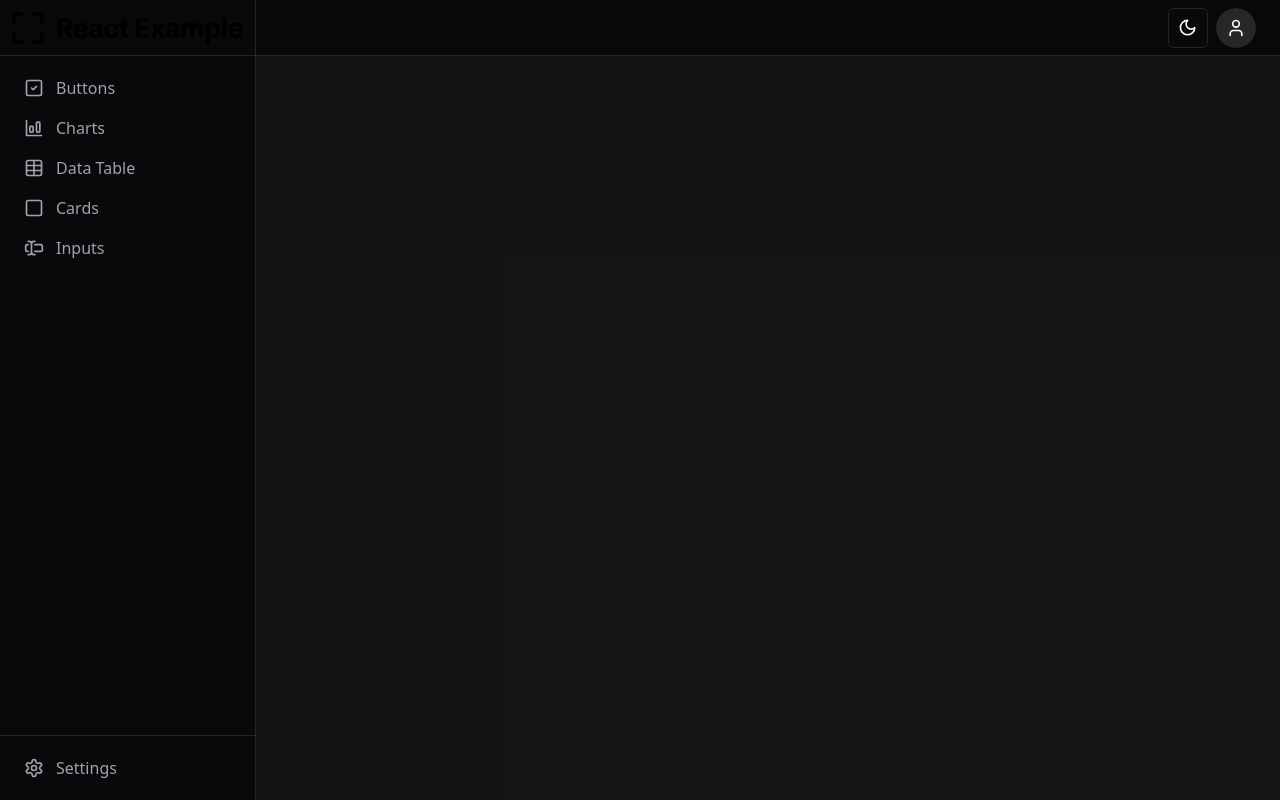
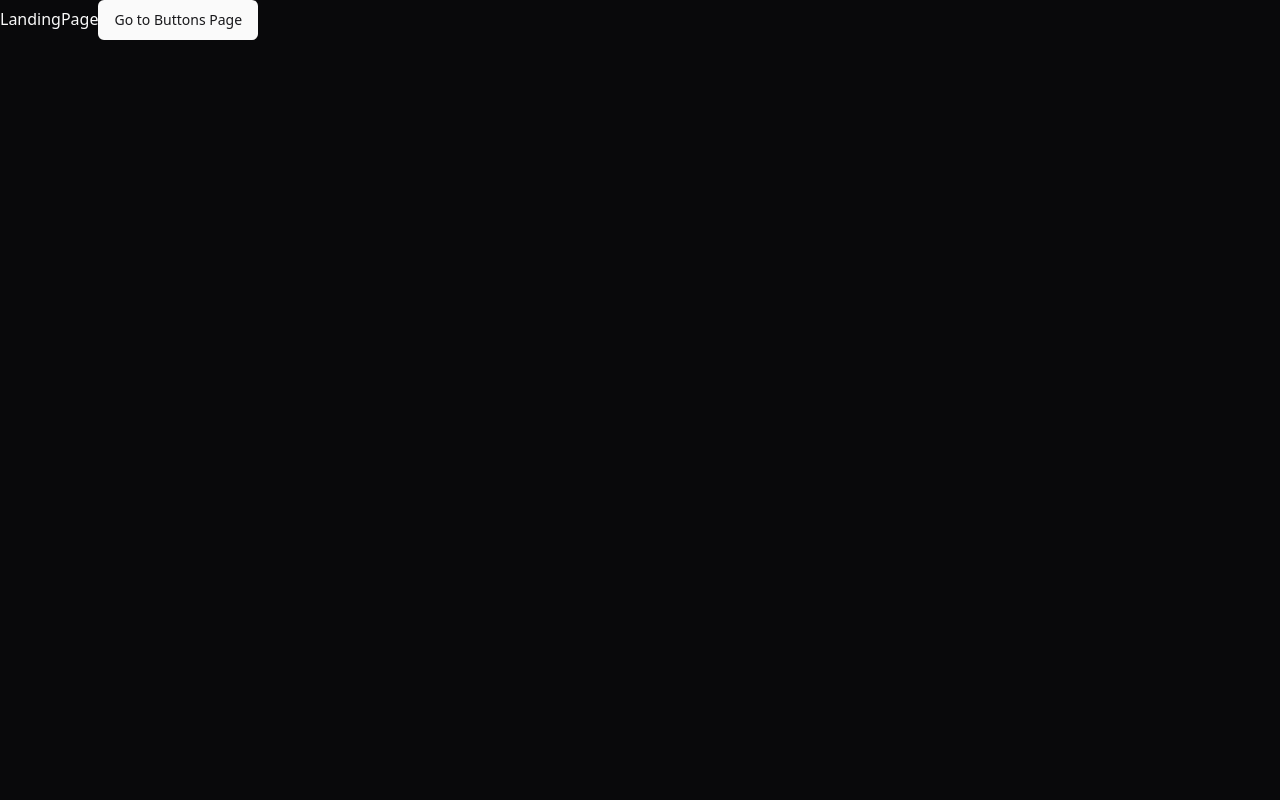
Before and after one commit to evanmhenry/spade-design-system, a React (Vite) app in the folder ReactExample.Web/: page / in a window 1280 px wide. Built offline with nearby package versions, Linux system fonts and the light colour scheme.

Commit message:
refactor: changes router to add landing page

```diff
--- a/ReactExample.Web/src/components/navigation/MainLayout.tsx
+++ b/ReactExample.Web/src/components/navigation/AppLayout.tsx
@@ -10,7 +10,7 @@ import { Avatar, AvatarFallback } from "../ui/Avatar";
 import SideBar from "./SideBar";
 import ThemeToggle from "../theming/ThemeToggle";
 
-const MainLayout = () => {
+const AppLayout = () => {
   return (
     <div className="flex w-screen items-start">
       <SideBar />
@@ -47,4 +47,4 @@ const MainLayout = () => {
   );
 };
 
-export default MainLayout;
+export default AppLayout;
--- a/ReactExample.Web/src/components/navigation/BrowserRouter.tsx
+++ b/ReactExample.Web/src/components/navigation/BrowserRouter.tsx
@@ -1,5 +1,5 @@
 import { createBrowserRouter } from "react-router-dom";
-import MainLayout from "./MainLayout";
+import AppLayout from "./AppLayout";
 import SettingsPage from "@/pages/SettingsPage";
 import ErrorPage from "@/pages/ErrorPage";
 import ChartsPage from "@/pages/ChartsPage";
@@ -7,30 +7,36 @@ import CardsPage from "@/pages/CardsPage";
 import DataTablePage from "@/pages/DataTablePage";
 import InputsPage from "@/pages/InputsPage";
 import ButtonsPage from "@/pages/ButtonsPage";
+import LandingPage from "@/pages/LandingPage";
 
 const BrowserRouter = createBrowserRouter([
   {
     path: "/",
-    element: <MainLayout />,
+    element: <LandingPage />,
+    errorElement: <ErrorPage />,
+  },
+  {
+    path: "/",
+    element: <AppLayout />,
     children: [
       {
-        path: "/buttons",
+        path: "buttons",
         element: <ButtonsPage />,
       },
       {
-        path: "/charts",
+        path: "charts",
         element: <ChartsPage />,
       },
       {
-        path: "/data-table",
+        path: "data-table",
         element: <DataTablePage />,
       },
       {
-        path: "/cards",
+        path: "cards",
         element: <CardsPage />,
       },
       {
-        path: "/inputs",
+        path: "inputs",
         element: <InputsPage />,
       },
       {
--- /dev/null
+++ b/ReactExample.Web/src/pages/LandingPage.tsx
@@ -0,0 +1,15 @@
+import { Button } from "@/components/ui/Button";
+import { Link } from "react-router-dom";
+
+const LandingPage = () => {
+  return (
+    <div>
+      LandingPage
+      <Link to="/buttons">
+        <Button>Go to Buttons Page</Button>
+      </Link>
+    </div>
+  );
+};
+
+export default LandingPage;
```
